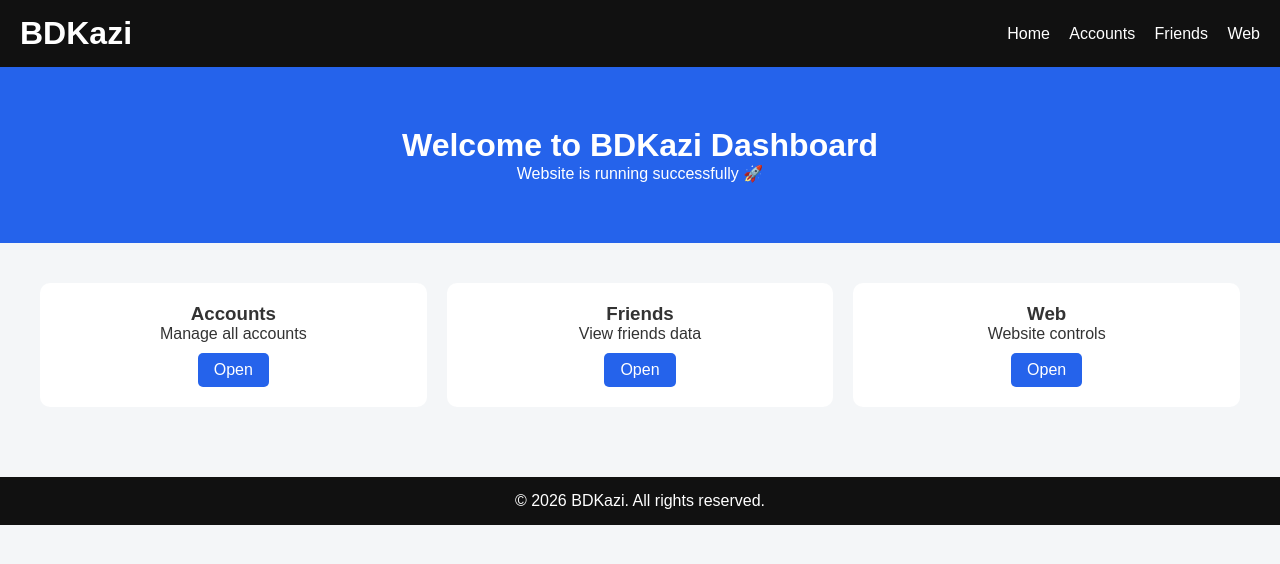
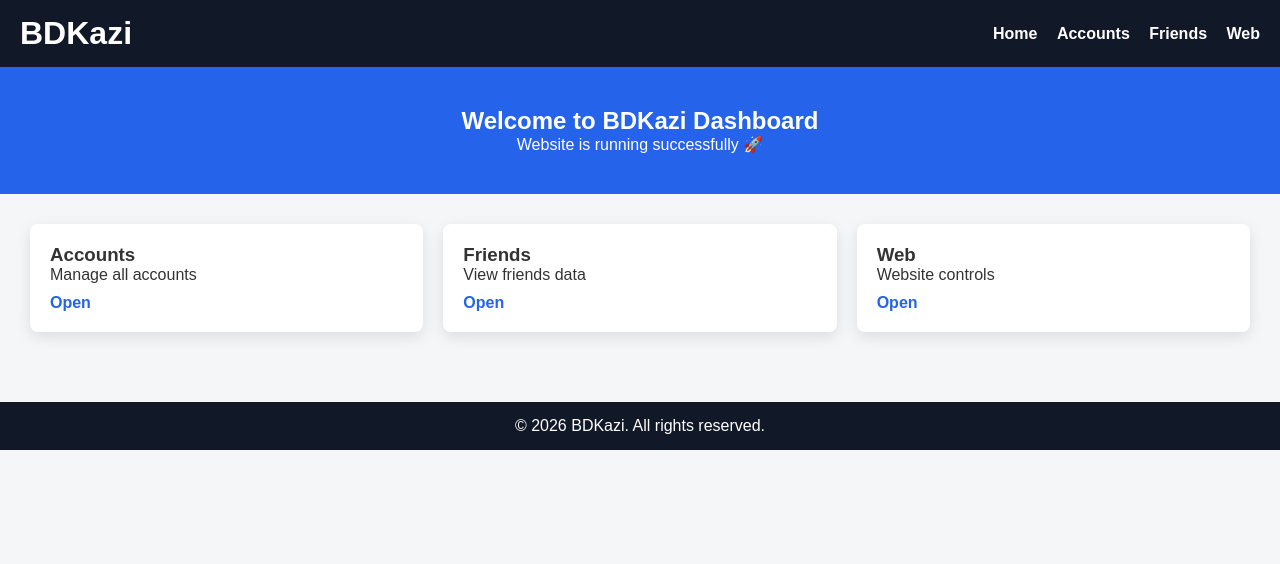
Before and after one commit to bdyeamin55-prog/BDyamin10, a plain HTML site: page index.html in a window 1280 px wide. Drawn offline with Linux system fonts and the light colour scheme.

Commit message:
style.css

```diff
--- a/style.css
+++ b/style.css
@@ -1,3 +1,4 @@
+
 * {
   margin: 0;
   padding: 0;
@@ -12,7 +13,7 @@ body {
 
 /* Navbar */
 .navbar {
-  background: #111;
+  background: #111827;
   color: #fff;
   padding: 15px 20px;
   display: flex;
@@ -20,66 +21,69 @@ body {
   align-items: center;
 }
 
-.navbar a {
+.navbar nav a {
   color: #fff;
   margin-left: 15px;
   text-decoration: none;
+  font-weight: bold;
 }
 
-.navbar a:hover {
+.navbar nav a:hover {
   text-decoration: underline;
 }
 
 /* Hero */
 .hero {
+  padding: 40px 20px;
   text-align: center;
-  padding: 60px 20px;
   background: #2563eb;
   color: white;
-}
-
-.hero h2 {
-  font-size: 32px;
 }
 
 /* Cards */
 .cards {
   display: grid;
-  grid-template-columns: repeat(auto-fit, minmax(220px, 1fr));
+  grid-template-columns: repeat(auto-fit, minmax(250px, 1fr));
   gap: 20px;
-  padding: 40px;
+  padding: 30px;
 }
 
 .card {
   background: white;
   padding: 20px;
-  border-radius: 10px;
-  text-align: center;
+  border-radius: 8px;
+  box-shadow: 0 5px 15px rgba(0,0,0,0.1);
 }
 
 .card a {
   display: inline-block;
   margin-top: 10px;
-  padding: 8px 16px;
-  background: #2563eb;
-  color: white;
-  border-radius: 5px;
+  color: #2563eb;
+  font-weight: bold;
   text-decoration: none;
 }
 
 /* Footer */
 .footer {
+  background: #111827;
+  color: #fff;
   text-align: center;
   padding: 15px;
-  background: #111;
-  color: white;
-  margin-top: 30px;
+  margin-top: 40px;
 }
 
-/* Responsive */
-@media (max-width: 600px) {
+/* Mobile */
+@media (max-width: 768px) {
   .navbar {
     flex-direction: column;
-    gap: 10px;
+  }
+
+  .navbar nav {
+    margin-top: 10px;
+  }
+
+  .navbar nav a {
+    display: block;
+    margin: 8px 0;
   }
 }
```
